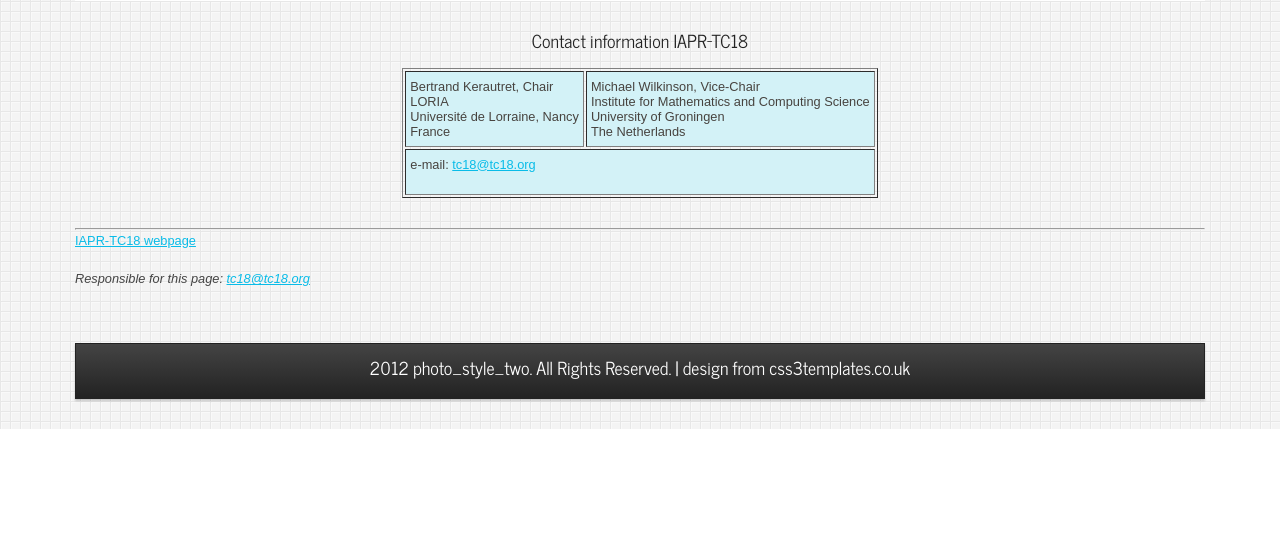
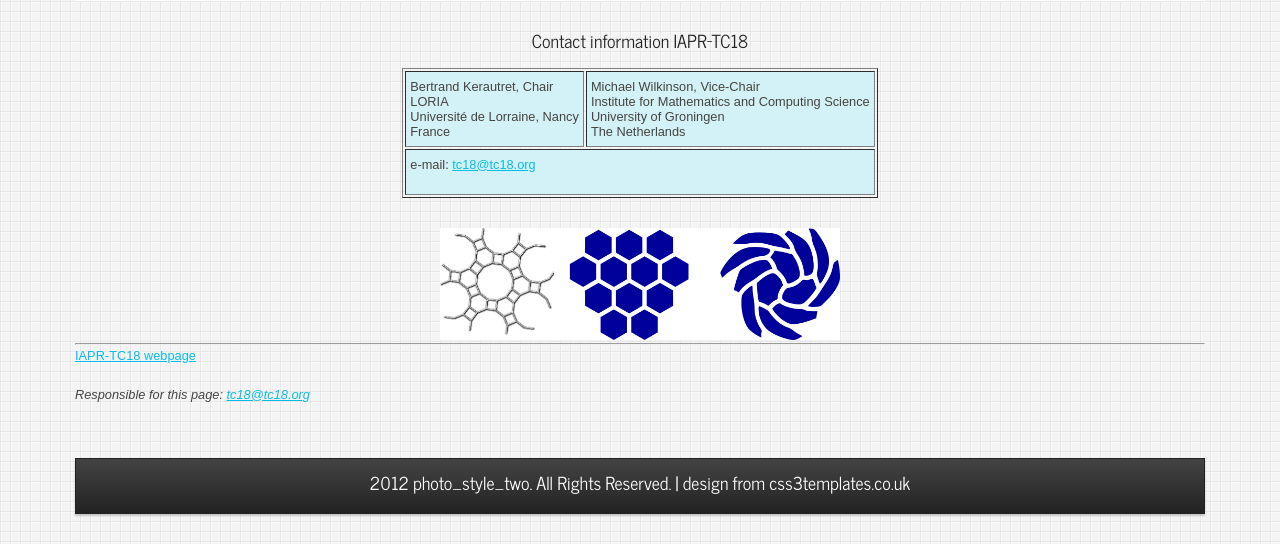
Before and after one commit to TC-18/tc18.org, a PHP site: page / in a window 1280 px wide. Shown: the part 1029-1573 px from the top of the page. Before the commit the page ends 1458 px from the top, so only its background shows below. Run offline with PHP 8.4, Linux system fonts and the light colour scheme.

Commit message:
add logo

```diff
--- a/index.php
+++ b/index.php
@@ -171,4 +171,8 @@
 
 </table>
 
+<center>
+<img width="400" src="images/logoDGCI_ISMM.png" alt="" />
+</center>
+
 <?php include("footer.html") ?>
```
Also changed, not shown: images/logoDGCI_ISMM.png (added).
